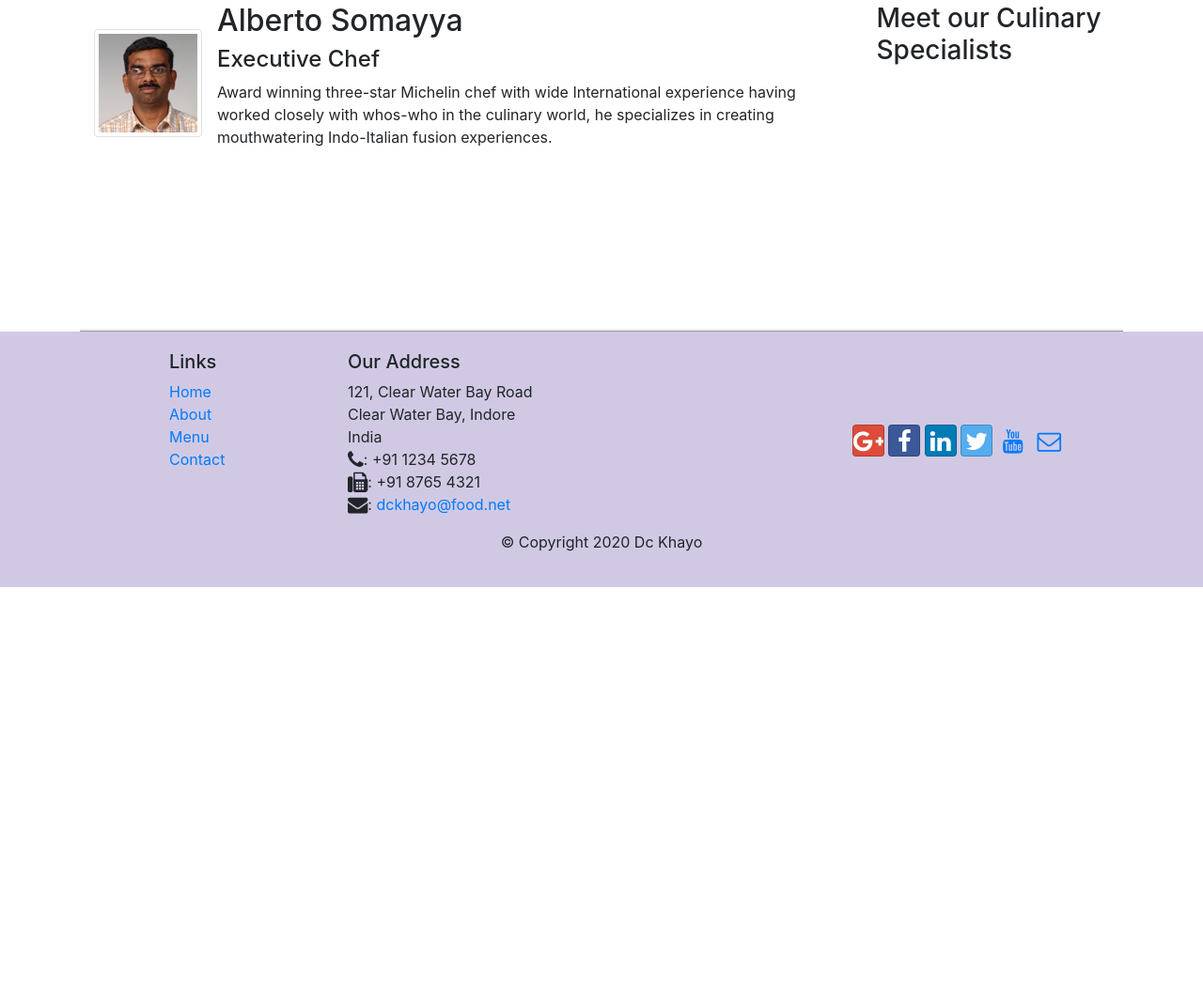
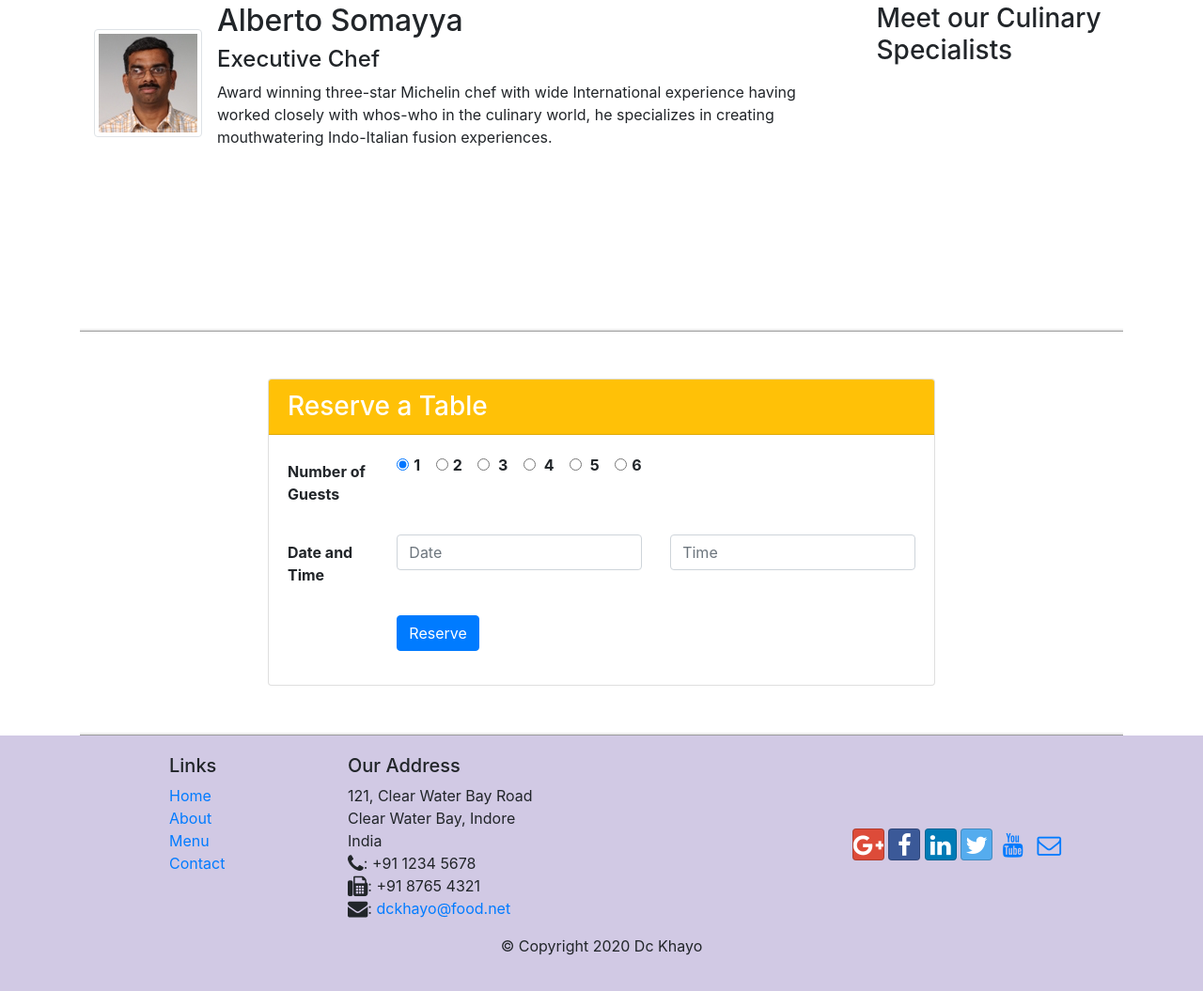
Before and after one commit to divyanshooter/CSS, a website: page Dc khayo/index.html in a window 1280 px wide. Shown: the part 1101-2156 px from the top of the page at 94% size. Before the commit the page ends 1726 px from the top, so only its background shows below. Drawn offline with nearby package versions, Linux system fonts and the light colour scheme.

Commit message:
Index page modified and ss added

```diff
--- a/Dc khayo/index.html
+++ b/Dc khayo/index.html
@@ -35,7 +35,9 @@
         >
           <span class="navbar-toggler-icon"></span>
         </button>
-        <a href="#" class="navbar-brand mr-auto"><img src="./img/logo.png" width="41" height="30"></a>
+        <a href="#" class="navbar-brand mr-auto"
+          ><img src="./img/logo.png" width="41" height="30"
+        /></a>
         <div class="collapse navbar-collapse" id="Navbar">
           <ul class="navbar-nav mr-auto">
             <li class="nav-item active">
@@ -74,7 +76,16 @@
             </p>
           </div>
           <div class="col-12 col-sm-6">
-            <img src="/img/logo.png" class="img-fluid"/>
+            <div class="row">
+              <div class="col-6">
+                <img src="/img/logo.png" class="img-fluid" />
+              </div>
+              <div class="col-6 align-self-center">
+                <a role="button" class="btn btn-warning btn-block btn-sm" href="#reserve"
+                  >Reserve Table</a
+                >
+              </div>
+            </div>
           </div>
         </div>
       </div>
@@ -87,17 +98,23 @@
         </div>
         <div class="col col-sm col-md order-sm-first">
           <div class="media">
-            <img class="d-flex mr-3 align-self-center img-thumbnail" src="./img/uthappizza.png" alt="uthappizza">
-             <div class="media-body">
-              <h2 class="mt-0">Uthappizza <span class="badge badge-danger">HOT</span> <span class="badge badge-pill badge-secondary">Rs.10</span></h2>
+            <img
+              class="d-flex mr-3 align-self-center img-thumbnail"
+              src="./img/uthappizza.png"
+              alt="uthappizza"
+            />
+            <div class="media-body">
+              <h2 class="mt-0">
+                Uthappizza <span class="badge badge-danger">HOT</span>
+                <span class="badge badge-pill badge-secondary">Rs.10</span>
+              </h2>
               <p>
-                A unique combination of Indian Uthappam (pancake) and Italian pizza,
-                topped with Cerignola olives, ripe vine cherry tomatoes, Vidalia
-                onion, Guntur chillies and Buffalo Paneer.
+                A unique combination of Indian Uthappam (pancake) and Italian
+                pizza, topped with Cerignola olives, ripe vine cherry tomatoes,
+                Vidalia onion, Guntur chillies and Buffalo Paneer.
               </p>
-             </div>
+            </div>
           </div>
-
         </div>
       </div>
 
@@ -106,13 +123,24 @@
           <h3>This Month's Promotions</h3>
         </div>
         <div class="col col-sm col-md">
-          <h2>Weekend Grand Buffet</h2>
-          <p>
-            Featuring mouthwatering combinations with a choice of five different
-            salads, six enticing appetizers, six main entrees and five choicest
-            desserts. Free flowing bubbly and soft drinks. All for just $19.99
-            per person
-          </p>
+          <div class="media">
+            <div class="media-body">
+              <h2 class="mt-0">
+                Weekend Grand Buffet <span class="badge badge-danger">NEW</span>
+              </h2>
+              <p>
+                Featuring mouthwatering combinations with a choice of five
+                different salads, six enticing appetizers, six main entrees and
+                five choicest desserts. Free flowing bubbly and soft drinks. All
+                for just $19.99 per person
+              </p>
+            </div>
+            <img
+              class="d-flex ml-3 align-self-center img-thumbnail"
+              src="./img/buffet.png"
+              alt="buffet"
+            />
+          </div>
         </div>
       </div>
 
@@ -122,19 +150,136 @@
         </div>
         <div class="col col-sm col-md order-sm-first">
           <div class="media">
-            <img class="d-flex mr-3 align-self-center img-thumbnail" src="./img/alberto.png" alt="alberto">
+            <img
+              class="d-flex mr-3 align-self-center img-thumbnail"
+              src="./img/alberto.png"
+              alt="alberto"
+            />
             <div class="media-body">
               <h2 class="mt-0">Alberto Somayya</h2>
               <h4>Executive Chef</h4>
               <p>
                 Award winning three-star Michelin chef with wide International
                 experience having worked closely with whos-who in the culinary
-                world, he specializes in creating mouthwatering Indo-Italian fusion
-                experiences.
+                world, he specializes in creating mouthwatering Indo-Italian
+                fusion experiences.
               </p>
             </div>
           </div>
-
+        </div>
+      </div>
+      <div class="row row-content" id="reserve">
+        <div class="col-12 col-sm-8 offset-sm-2">
+          <div class="card">
+            <h3 class="card-header bg-warning text-white">Reserve a Table</h3>
+            <div class="card-body">
+              <form>
+                <div class="form-group row">
+                  <div class="col-sm-2 col-form-label">
+                    <label for="guests" class="font-weight-bold"
+                      >Number of Guests</label
+                    >
+                  </div>
+                  <div class="col-sm-10">
+                    <div class="form-check-inline">
+                      <label class="form-check-label font-weight-bold">
+                        <input
+                          type="radio"
+                          class="form-check-input"
+                          checked
+                          name="guests"
+                          value="1"
+                        />1
+                      </label>
+                    </div>
+                    <div class="form-check-inline">
+                      <label class="form-check-label font-weight-bold">
+                        <input
+                          type="radio"
+                          class="form-check-input"
+                          name="guests"
+                          value="2"
+                        />2
+                      </label>
+                    </div>
+                    <div class="form-check-inline">
+                      <label class="form-check-label font-weight-bold">
+                        <input
+                          type="radio"
+                          class="form-check-input"
+                          name="guests"
+                          value="3"
+                        />
+                        3
+                      </label>
+                    </div>
+                    <div class="form-check-inline">
+                      <label class="form-check-label font-weight-bold">
+                        <input
+                          type="radio"
+                          class="form-check-input"
+                          name="guests"
+                          value="4"
+                        />
+                        4
+                      </label>
+                    </div>
+                    <div class="form-check-inline">
+                      <label class="form-check-label font-weight-bold">
+                        <input
+                          type="radio"
+                          class="form-check-input"
+                          name="guests"
+                          value="5"
+                        />
+                        5
+                      </label>
+                    </div>
+                    <div class="form-check-inline">
+                      <label class="form-check-label font-weight-bold">
+                        <input
+                          type="radio"
+                          class="form-check-input"
+                          name="guests"
+                          value="6"
+                        />6
+                      </label>
+                    </div>
+                  </div>
+                </div>
+                <div class="form-group row">
+                  <div class="col-sm-2 col-form-label">
+                    <label class="font-weight-bold">Date and Time</label>
+                  </div>
+                  <div class="col-5 col-sm-5">
+                    <input
+                      type="text"
+                      class="form-control"
+                      id="date"
+                      name="date"
+                      placeholder="Date"
+                    />
+                  </div>
+                  <div class="col-7 col-sm-5">
+                    <input
+                      type="text"
+                      class="form-control"
+                      id="time"
+                      name="time"
+                      placeholder="Time"
+                    />
+                  </div>
+                </div>
+                <div class="form-group row">
+                  <div class="col-md-10 offset-md-2">
+                    <button type="submit" class="btn btn-primary">
+                      Reserve
+                    </button>
+                  </div>
+                </div>
+              </form>
+            </div>
+          </div>
         </div>
       </div>
     </div>
@@ -192,8 +337,8 @@
                 ><i class="fa fa-youtube fa-lg"></i>
               </a>
               <a class="btn btn-social-icon" href="mailto:"
-                ><i class="fa fa-envelope-o fa-lg"></i> </a
-              >
+                ><i class="fa fa-envelope-o fa-lg"></i>
+              </a>
             </div>
           </div>
         </div>
```
Also changed, not shown: Dc khayo/contactus.html (+1 -2 lines), Dc khayo/screenshot-14072020-2047.png (added).
